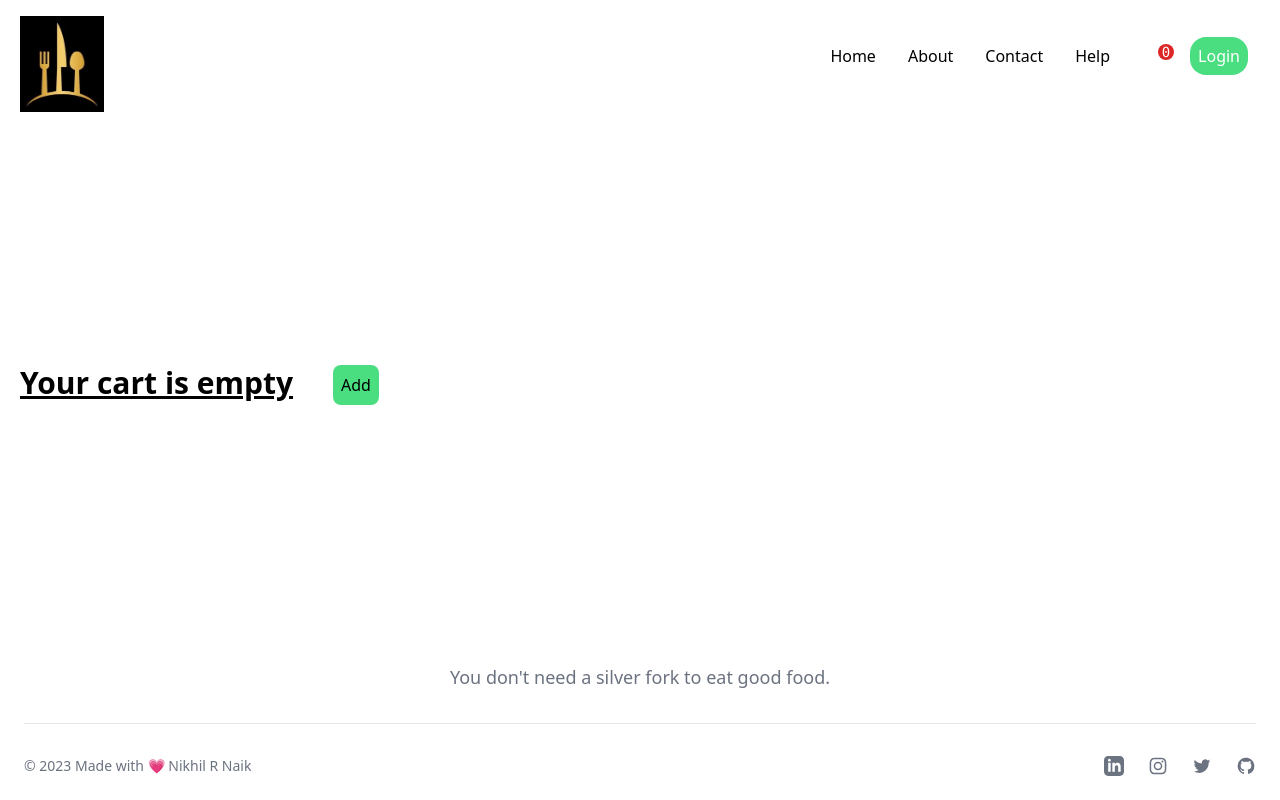
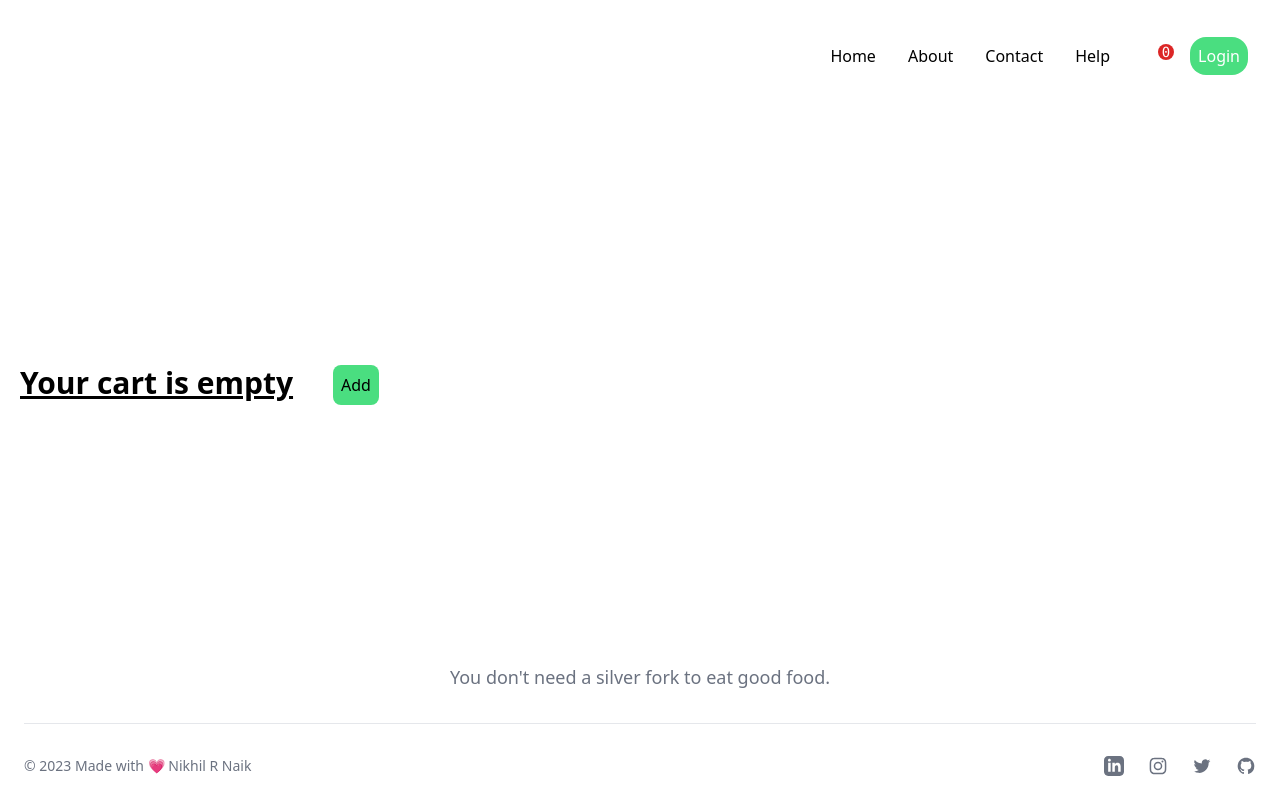
Before and after one commit to Nikhil718/eat-street, a React (Vite) app: page /cart in a window 1280 px wide. Built offline with nearby package versions, Linux system fonts and the light colour scheme.

Commit message:
header component updated

```diff
--- a/src/components/Cart.js
+++ b/src/components/Cart.js
@@ -18,8 +18,8 @@ const Cart = () => {
     <div className="flex justify-between">
       <div>
         {itemLength == 0 ? (
-          <div className="flex justify-center">
-            <h2 className="text-3xl font-bold m-5 underline sm:text-center">
+          <div className="flex sm:text-center">
+            <h2 className="text-3xl font-bold m-5 underline">
               Your cart is empty
             </h2>
             <Link to="/">
--- a/src/components/Header.js
+++ b/src/components/Header.js
@@ -8,7 +8,27 @@ import { clearCart } from "./shared/cartSlice";
 const TitleLeft = () => {
   return (
     <a href="/">
-      <img className="h-28 w-24 pl-3 py-2" alt="logo" src={Logo}></img>
+      <svg
+        className=" text-white h-28 w-24 pl-3 py-2"
+        xmlns="http://www.w3.org/2000/svg"
+        viewBox="0 0 512 512"
+      >
+        <path
+          fill="white"
+          d="M474.183,120H360V40H328v80H200v32h17.92l6.154,48H112a80.091,80.091,0,0,0-80,80v16H312V280a79.508,79.508,0,0,0-8-34.846,80.248,80.248,0,0,0-47.155-41.185L250.183,152H437.817l-35.9,280H32v32H430.08l40-312H496V120ZM277.258,264H66.742A48.083,48.083,0,0,1,112,232H232A48.083,48.083,0,0,1,277.258,264Z"
+          class="ci-primary"
+        ></path>{" "}
+        <polygon
+          fill="var(--ci-primary-color, currentColor)"
+          points="304 352 312 352 312 320 304 320 184 320 32 320 32 352 184 352 304 352"
+          class="ci-primary"
+        ></polygon>{" "}
+        <polygon
+          fill="var(--ci-primary-color, currentColor)"
+          points="304 408 312 408 312 376 304 376 184 376 32 376 32 408 184 408 304 408"
+          class="ci-primary"
+        ></polygon>{" "}
+      </svg>
     </a>
   );
 };
@@ -31,7 +51,7 @@ const Header = () => {
   };
 
   return (
-    <div className="flex justify-between  bg-white p-2 dark:bg-black ">
+    <div className="flex justify-between  bg-white p-2 dark:bg-gray-900 ">
       <TitleLeft />
       {user.isLoggedIn && (
         <h2 className="text-white text-xl font-bold m-10">
```
